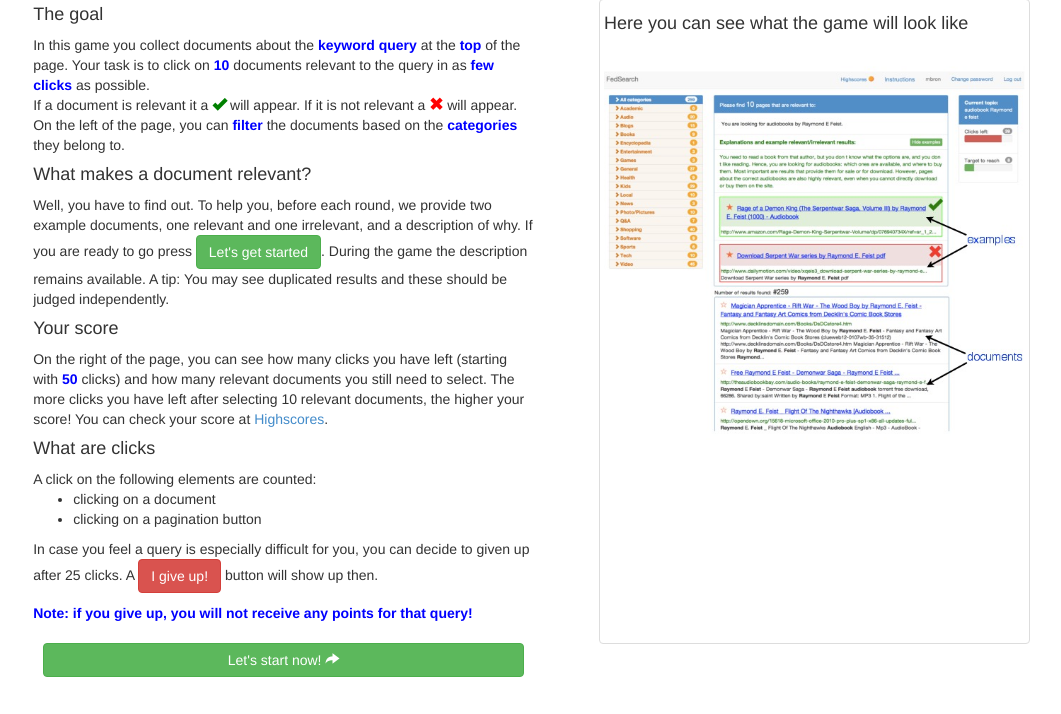
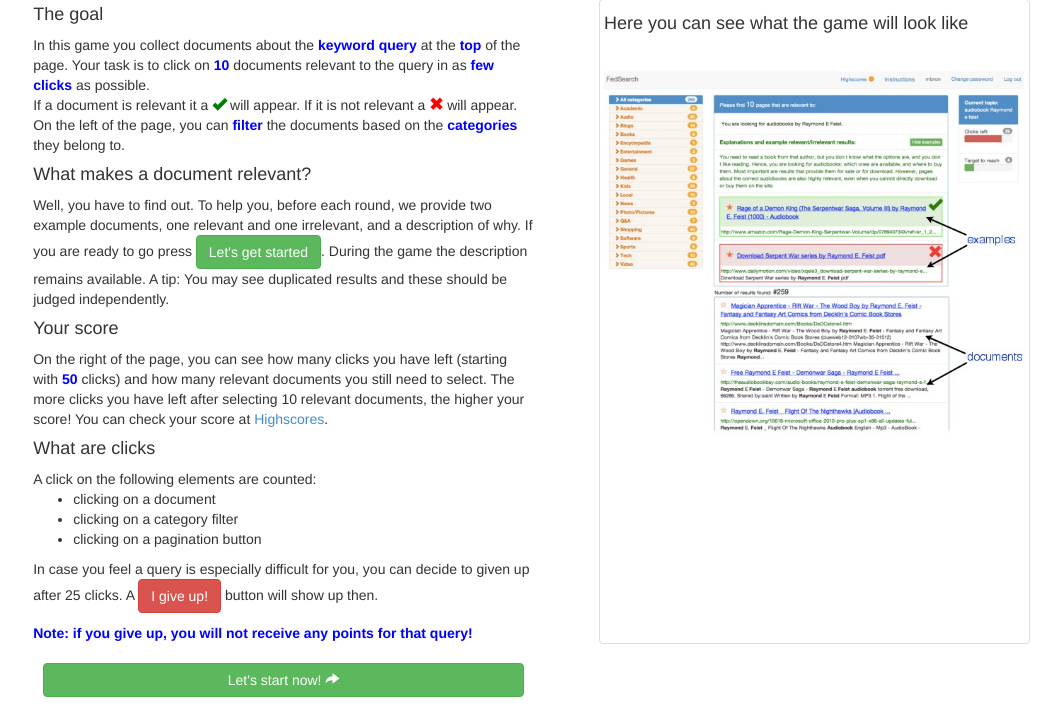
Before and after one commit to jiyinhe/fedweb_ui, a Django app: template fw_userstudy/templates/fedtask/instructions2.html in a window 1280 px wide. Shown: the part 121-835 px from the top of the page, without its empty margins (91-1152 px from the left). Run offline with Django 3.2, Linux system fonts and the light colour scheme; the template is opened without the code that fills it, so the values that code supplies are empty; parts of the project's set-up code (start-up, migrations or seed data) failed here and were passed over; some libraries are stand-ins or nearby versions.

Commit message:
added category filter as counted

```diff
--- a/fw_userstudy/templates/fedtask/instructions2.html
+++ b/fw_userstudy/templates/fedtask/instructions2.html
@@ -49,6 +49,7 @@
     A click on the following elements are counted:
     <ul>
     <li>clicking on a document</li>
+    <li>clicking on a category filter</li>
     <li>clicking on a pagination button</li>
     </ul>
 </p>
```
